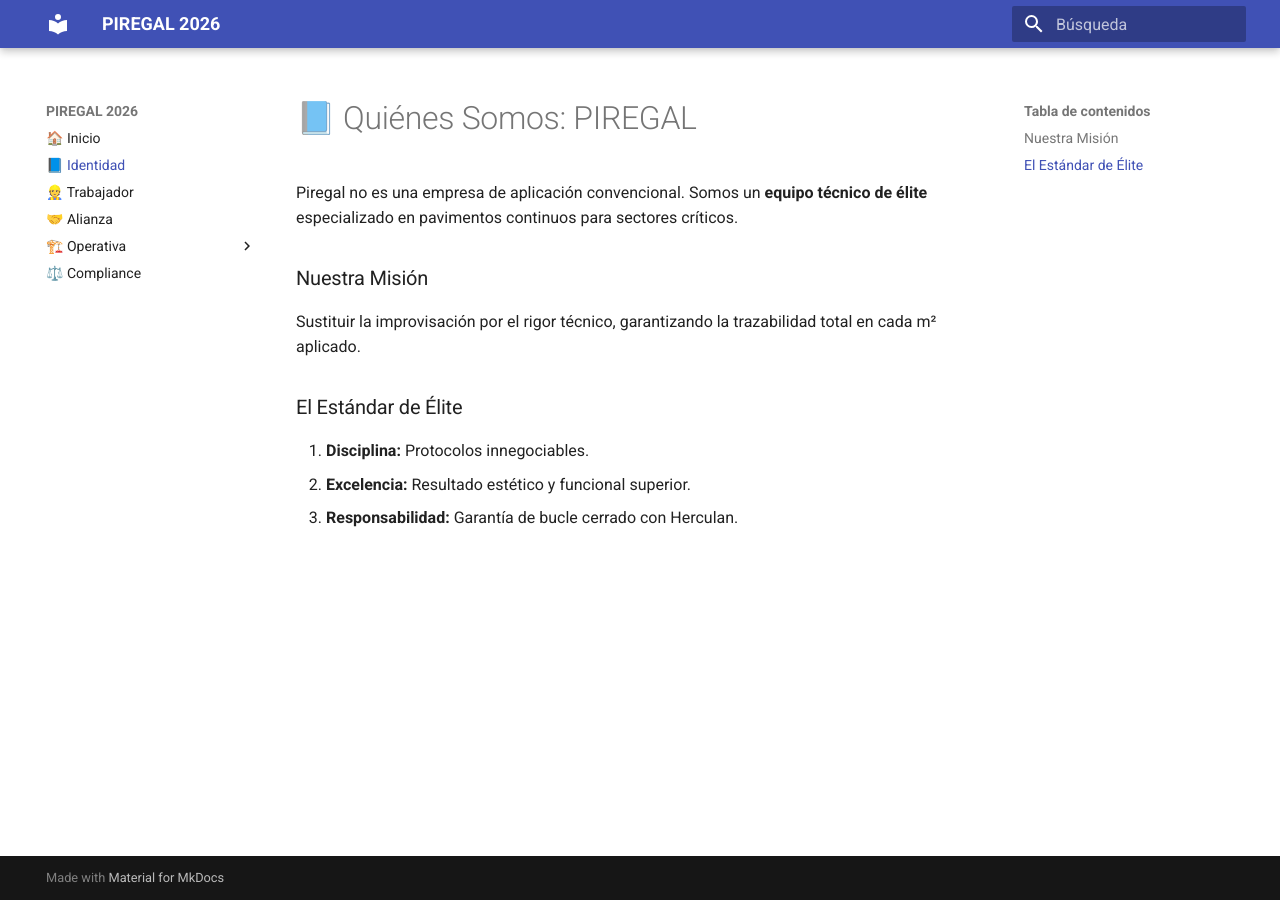
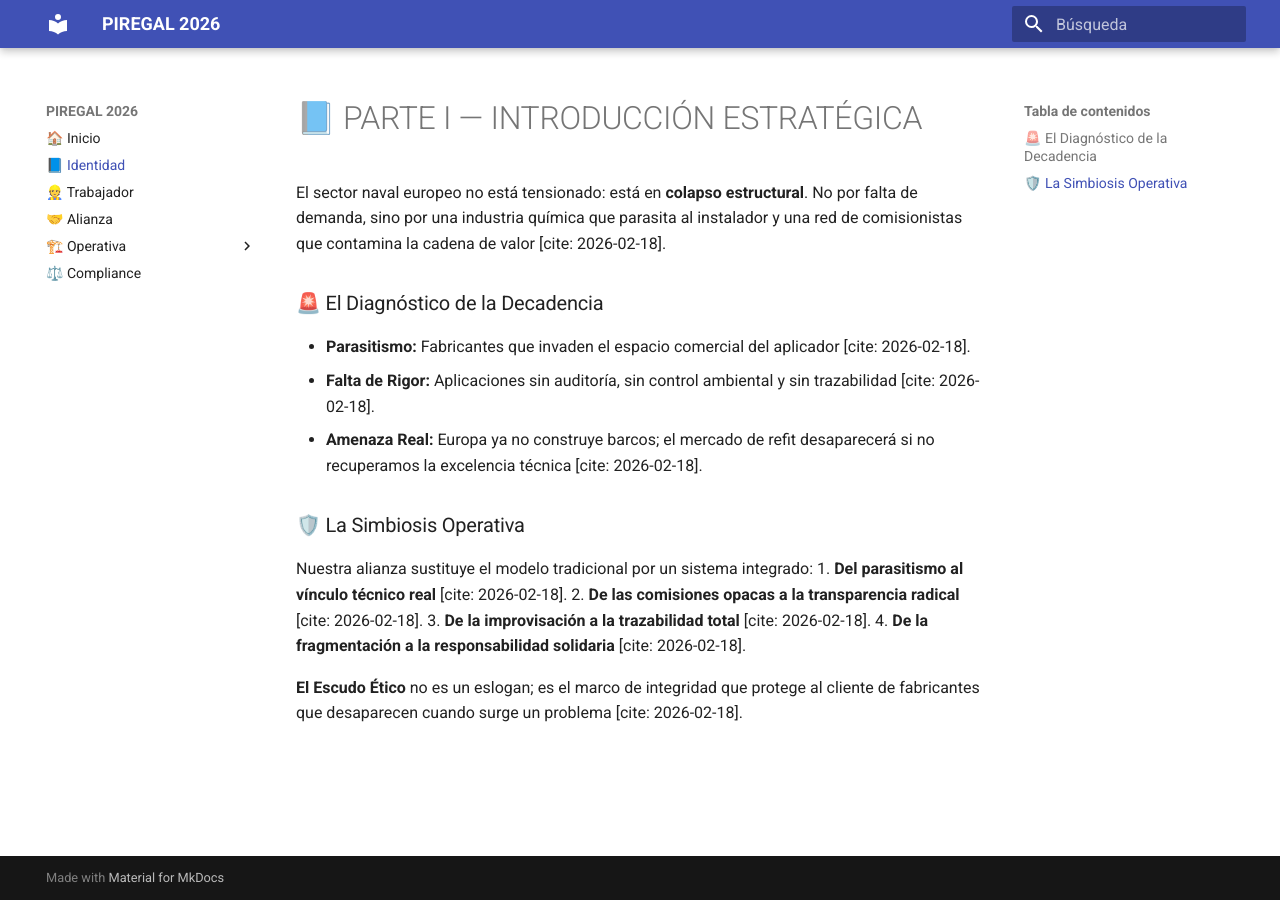
Before and after one commit to bernardezgatosergio-ai/piregal-governance, an MkDocs documentation site: the page built from docs/v1-identidad/quienes-somos.md, in a window 1280 px wide. Built offline with MkDocs 1.6.1 and Material for MkDocs 9.7.7, drawn with Linux system fonts in a browser that asks for light colours.

Commit message:
Update quienes-somos.md

```diff
--- a/docs/v1-identidad/quienes-somos.md
+++ b/docs/v1-identidad/quienes-somos.md
@@ -1,11 +1,17 @@
-# 📘 Quiénes Somos: PIREGAL
+# 📘 PARTE I — INTRODUCCIÓN ESTRATÉGICA
 
-Piregal no es una empresa de aplicación convencional. Somos un **equipo técnico de élite** especializado en pavimentos continuos para sectores críticos.
+El sector naval europeo no está tensionado: está en **colapso estructural**. No por falta de demanda, sino por una industria química que parasita al instalador y una red de comisionistas que contamina la cadena de valor [cite: 2026-02-18].
 
-### Nuestra Misión
-Sustituir la improvisación por el rigor técnico, garantizando la trazabilidad total en cada m² aplicado.
+### 🚨 El Diagnóstico de la Decadencia
+* **Parasitismo:** Fabricantes que invaden el espacio comercial del aplicador [cite: 2026-02-18].
+* **Falta de Rigor:** Aplicaciones sin auditoría, sin control ambiental y sin trazabilidad [cite: 2026-02-18].
+* **Amenaza Real:** Europa ya no construye barcos; el mercado de refit desaparecerá si no recuperamos la excelencia técnica [cite: 2026-02-18].
 
-### El Estándar de Élite
-1. **Disciplina:** Protocolos innegociables.
-2. **Excelencia:** Resultado estético y funcional superior.
-3. **Responsabilidad:** Garantía de bucle cerrado con Herculan.
+### 🛡️ La Simbiosis Operativa
+Nuestra alianza sustituye el modelo tradicional por un sistema integrado:
+1. **Del parasitismo al vínculo técnico real** [cite: 2026-02-18].
+2. **De las comisiones opacas a la transparencia radical** [cite: 2026-02-18].
+3. **De la improvisación a la trazabilidad total** [cite: 2026-02-18].
+4. **De la fragmentación a la responsabilidad solidaria** [cite: 2026-02-18].
+
+**El Escudo Ético** no es un eslogan; es el marco de integridad que protege al cliente de fabricantes que desaparecen cuando surge un problema [cite: 2026-02-18].
```
